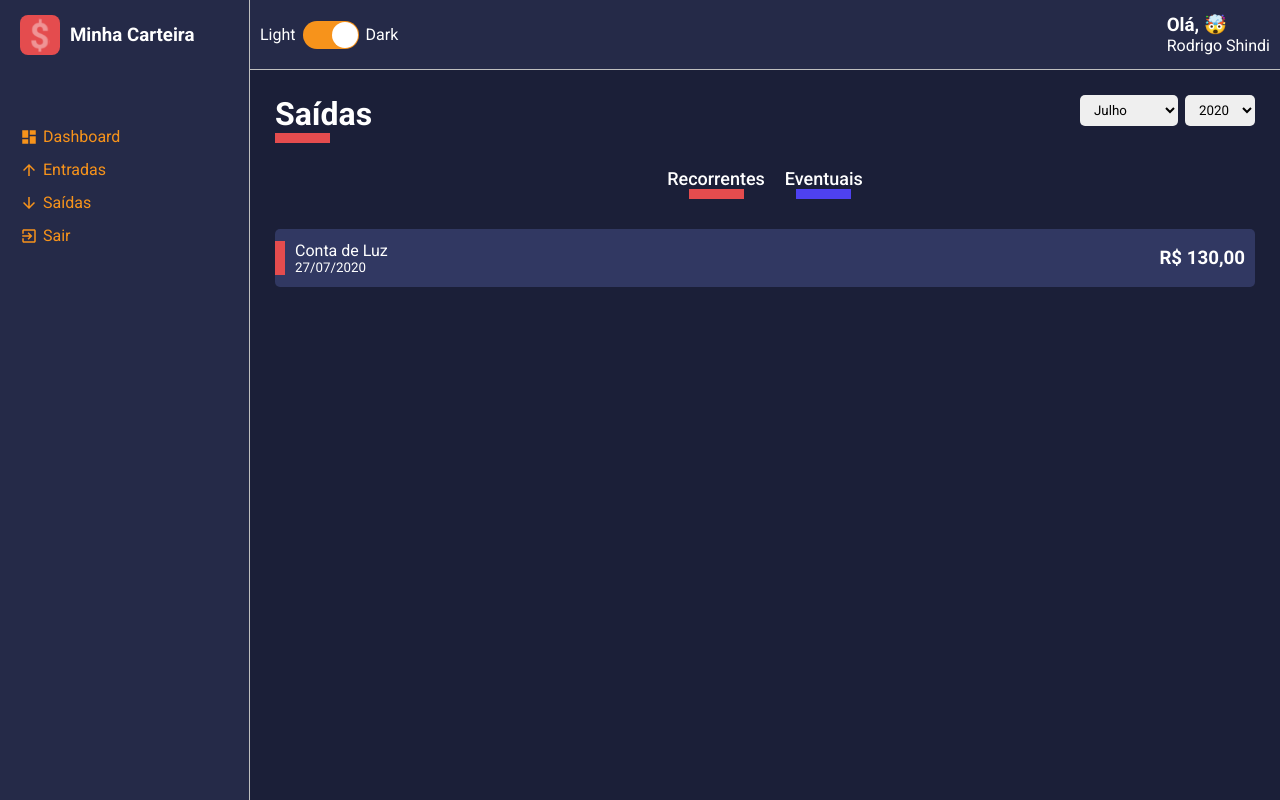
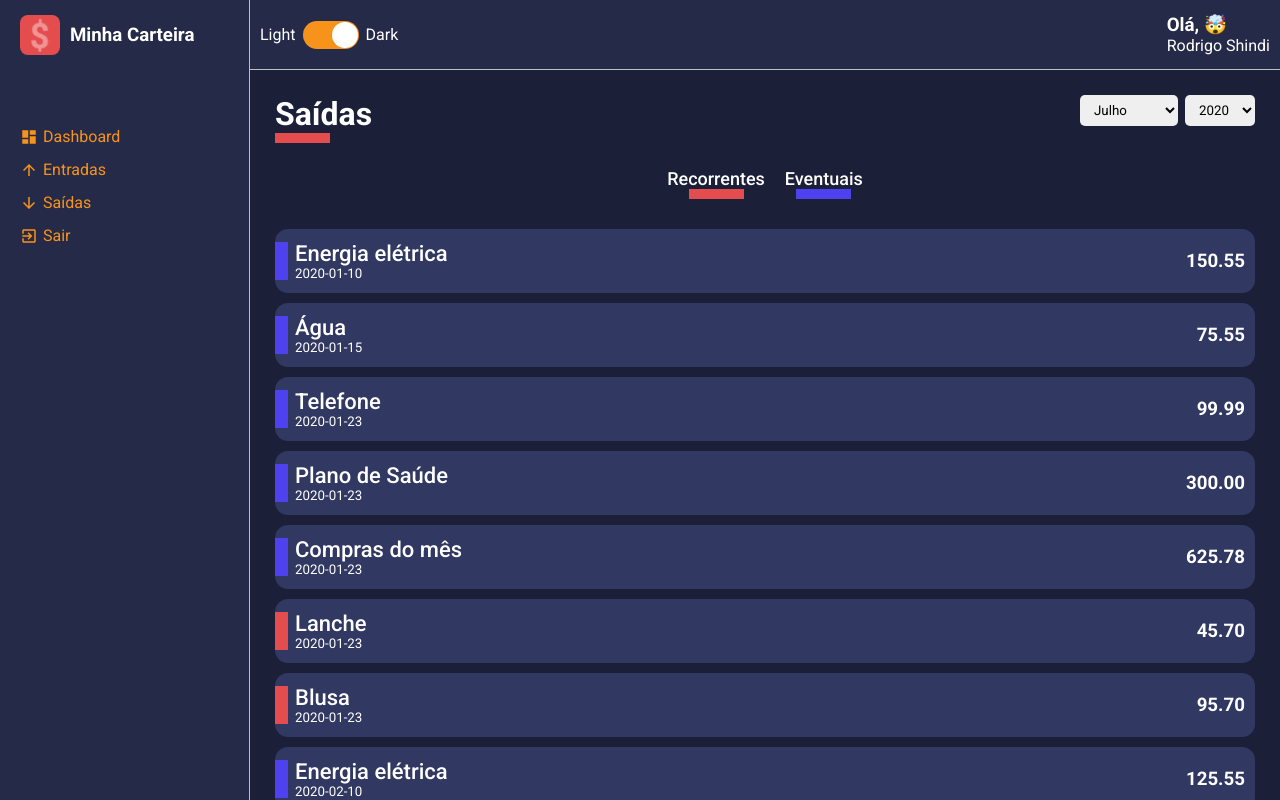
Before and after one commit to shindiogawa/typescript-layout-dashboard, a React (Create React App) app: page /list/1 in a window 1280 px wide. Built offline with nearby package versions, Linux system fonts and the light colour scheme.

Commit message:
Added dynamic list

```diff
--- a/src/components/HistoryFinanceCard/styles.ts
+++ b/src/components/HistoryFinanceCard/styles.ts
@@ -6,7 +6,7 @@
 export const Container = styled.li`
   background-color: ${props => props.theme.colors.tertiary};
   list-style: none;
-  border-radius: 5px;
+  border-radius: 13px;
 
   margin: 10px 0;
   padding: 12px 10px;
@@ -30,9 +30,14 @@
     justify-content: space-between;
     padding-left: 10px;
   }
+
+  > div span {
+    font-size: 22px;
+    font-weight: 500;
+  }
 `
 export const Tag = styled.div<ITagProps>`
-  width: 10px;
+  width: 13px;
   height: 60%;
 
   background-color: ${props => props.color};
--- a/src/pages/List/index.tsx
+++ b/src/pages/List/index.tsx
@@ -1,8 +1,9 @@
-import React, { useMemo } from 'react'
+import React, { useMemo, useState, useEffect } from 'react'
 import ContentHeader from '../../components/ContentHeader'
 import HistoryFinanceCard from '../../components/HistoryFinanceCard'
 import SelectInput from '../../components/SelectInput'
-
+import gains from '../../repositories/gains'
+import expenses from '../../repositories/expenses'
 import { Container, Content, Filters } from './styles'
 
 interface IRouteParams {
@@ -13,7 +14,18 @@
   }
 }
 
+interface IData {
+  id: string
+  description: string
+  amountFormatted: string
+  frequency: string
+  dataFormatted: string
+  tagColor: string
+}
+
 const List: React.FC<IRouteParams> = ({ match }) => {
+  const [data, setData] = useState<IData[]>([])
+
   const { type } = match.params
   const title = useMemo(() => {
     return type === 'entry-balance' ? 'Entradas' : 'Saídas'
@@ -22,6 +34,11 @@
   const lineColor = useMemo(() => {
     return type === 'entry-balance' ? '#F7931B' : '#E44C4E'
   }, [type])
+
+  const listData = useMemo(() => {
+    return type === 'entry-balance' ? gains : expenses
+  }, [type])
+
   const months = [
     { value: 7, label: 'Julho' },
     { value: 8, label: 'Agosto' },
@@ -33,6 +50,20 @@
     { value: 2019, label: 2019 },
     { value: 2018, label: 2018 }
   ]
+
+  useEffect(() => {
+    const response = listData.map(item => {
+      return {
+        id: String(Math.random() * data.length),
+        description: item.description,
+        amountFormatted: item.amount,
+        frequency: item.frequency,
+        dataFormatted: item.date,
+        tagColor: item.frequency === 'recorrente' ? '#4e41f0' : '#e44c4e'
+      }
+    })
+    setData(response)
+  }, [])
 
   return (
     <Container>
@@ -51,12 +82,15 @@
       </Filters>
 
       <Content>
-        <HistoryFinanceCard
-          tagColor="#E44C4E"
-          title="Conta de Luz"
-          subtitle="27/07/2020"
-          amount="R$ 130,00"
-        />
+        {data.map(item => (
+          <HistoryFinanceCard
+            key={item.id}
+            tagColor={item.tagColor}
+            title={item.description}
+            subtitle={item.dataFormatted}
+            amount={item.amountFormatted}
+          />
+        ))}
       </Content>
     </Container>
   )
--- /dev/null
+++ b/src/repositories/expenses.ts
@@ -0,0 +1,345 @@
+export default [
+  {
+    description: 'Energia elétrica',
+    amount: '150.55',
+    type: 'saída',
+    frequency: 'recorrente',
+    date: '2020-01-10'
+  },
+  {
+    description: 'Água',
+    amount: '75.55',
+    type: 'saída',
+    frequency: 'recorrente',
+    date: '2020-01-15'
+  },
+  {
+    description: 'Telefone',
+    amount: '99.99',
+    type: 'saída',
+    frequency: 'recorrente',
+    date: '2020-01-23'
+  },
+  {
+    description: 'Plano de Saúde',
+    amount: '300.00',
+    type: 'saída',
+    frequency: 'recorrente',
+    date: '2020-01-23'
+  },
+  {
+    description: 'Compras do mês',
+    amount: '625.78',
+    type: 'saída',
+    frequency: 'recorrente',
+    date: '2020-01-23'
+  },
+  {
+    description: 'Lanche',
+    amount: '45.70',
+    type: 'saída',
+    frequency: 'eventual',
+    date: '2020-01-23'
+  },
+  {
+    description: 'Blusa',
+    amount: '95.70',
+    type: 'saída',
+    frequency: 'eventual',
+    date: '2020-01-23'
+  },
+  {
+    description: 'Energia elétrica',
+    amount: '125.55',
+    type: 'saída',
+    frequency: 'recorrente',
+    date: '2020-02-10'
+  },
+  {
+    description: 'Água',
+    amount: '90.15',
+    type: 'saída',
+    frequency: 'recorrente',
+    date: '2020-02-15'
+  },
+  {
+    description: 'Telefone',
+    amount: '99.99',
+    type: 'saída',
+    frequency: 'recorrente',
+    date: '2020-02-23'
+  },
+  {
+    description: 'Plano de Saúde',
+    amount: '300.00',
+    type: 'saída',
+    frequency: 'recorrente',
+    date: '2020-02-23'
+  },
+  {
+    description: 'Compras do mês',
+    amount: '540.00',
+    type: 'saída',
+    frequency: 'recorrente',
+    date: '2020-02-25'
+  },
+  {
+    description: 'Parcela do Celular 1/5',
+    amount: '150.99',
+    type: 'saída',
+    frequency: 'eventual',
+    date: '2020-02-26'
+  },
+  {
+    description: 'Cinema',
+    amount: '45.00',
+    type: 'saída',
+    frequency: 'eventual',
+    date: '2020-02-23'
+  },
+  {
+    description: 'Energia elétrica',
+    amount: '97.00',
+    type: 'saída',
+    frequency: 'recorrente',
+    date: '2020-03-10'
+  },
+  {
+    description: 'Água',
+    amount: '100.10',
+    type: 'saída',
+    frequency: 'recorrente',
+    date: '2020-03-15'
+  },
+  {
+    description: 'Telefone',
+    amount: '99.99',
+    type: 'saída',
+    frequency: 'recorrente',
+    date: '2020-03-23'
+  },
+  {
+    description: 'Plano de Saúde',
+    amount: '300.00',
+    type: 'saída',
+    frequency: 'recorrente',
+    date: '2020-03-23'
+  },
+  {
+    description: 'Compras do mês',
+    amount: '800.50',
+    type: 'saída',
+    frequency: 'recorrente',
+    date: '2020-03-17'
+  },
+  {
+    description: 'Parcela do Celular 2/5',
+    amount: '150.99',
+    type: 'saída',
+    frequency: 'eventual',
+    date: '2020-03-18'
+  },
+  {
+    description: 'Troca de Oléo do carro',
+    amount: '90.00',
+    type: 'saída',
+    frequency: 'eventual',
+    date: '2020-03-23'
+  },
+  {
+    description: 'Energia elétrica',
+    amount: '75.99',
+    type: 'saída',
+    frequency: 'recorrente',
+    date: '2020-04-10'
+  },
+  {
+    description: 'Água',
+    amount: '80.33',
+    type: 'saída',
+    frequency: 'recorrente',
+    date: '2020-04-15'
+  },
+  {
+    description: 'Telefone',
+    amount: '99.99',
+    type: 'saída',
+    frequency: 'recorrente',
+    date: '2020-04-23'
+  },
+  {
+    description: 'Plano de Saúde',
+    amount: '300.00',
+    type: 'saída',
+    frequency: 'recorrente',
+    date: '2020-04-23'
+  },
+  {
+    description: 'Compras do mês',
+    amount: '600.00',
+    type: 'saída',
+    frequency: 'recorrente',
+    date: '2020-04-25'
+  },
+  {
+    description: 'Parcela do Celular 3/5',
+    amount: '150.99',
+    type: 'saída',
+    frequency: 'eventual',
+    date: '2020-04-26'
+  },
+  {
+    description: 'Ebook de React Js',
+    amount: '85.95',
+    type: 'saída',
+    frequency: 'eventual',
+    date: '2020-04-13'
+  },
+  {
+    description: 'Energia elétrica',
+    amount: '125.55',
+    type: 'saída',
+    frequency: 'recorrente',
+    date: '2020-05-10'
+  },
+  {
+    description: 'Água',
+    amount: '90.15',
+    type: 'saída',
+    frequency: 'recorrente',
+    date: '2020-05-15'
+  },
+  {
+    description: 'Telefone',
+    amount: '99.99',
+    type: 'saída',
+    frequency: 'recorrente',
+    date: '2020-05-23'
+  },
+  {
+    description: 'Plano de Saúde',
+    amount: '300.00',
+    type: 'saída',
+    frequency: 'recorrente',
+    date: '2020-05-23'
+  },
+  {
+    description: 'Compras do mês',
+    amount: '540.00',
+    type: 'saída',
+    frequency: 'recorrente',
+    date: '2020-05-25'
+  },
+  {
+    description: 'Parcela do Celular 4/5',
+    amount: '150.99',
+    type: 'saída',
+    frequency: 'eventual',
+    date: '2020-05-26'
+  },
+  {
+    description: 'Blusa Iron Man',
+    amount: '150.00',
+    type: 'saída',
+    frequency: 'eventual',
+    date: '2020-01-23'
+  },
+  {
+    description: 'Energia elétrica',
+    amount: '200.00',
+    type: 'saída',
+    frequency: 'recorrente',
+    date: '2020-06-10'
+  },
+  {
+    description: 'Água',
+    amount: '150.00',
+    type: 'saída',
+    frequency: 'recorrente',
+    date: '2020-06-15'
+  },
+  {
+    description: 'Telefone',
+    amount: '99.99',
+    type: 'saída',
+    frequency: 'recorrente',
+    date: '2020-06-23'
+  },
+  {
+    description: 'Plano de Saúde',
+    amount: '300.00',
+    type: 'saída',
+    frequency: 'recorrente',
+    date: '2020-06-23'
+  },
+  {
+    description: 'Compras do mês',
+    amount: '559.15',
+    type: 'saída',
+    frequency: 'recorrente',
+    date: '2020-06-25'
+  },
+  {
+    description: 'Parcela do Celular 5/5',
+    amount: '150.99',
+    type: 'saída',
+    frequency: 'eventual',
+    date: '2020-06-26'
+  },
+  {
+    description: 'Perfume',
+    amount: '250.00',
+    type: 'saída',
+    frequency: 'eventual',
+    date: '2020-06-21'
+  },
+  {
+    description: 'Energia elétrica',
+    amount: '250.00',
+    type: 'saída',
+    frequency: 'recorrente',
+    date: '2020-07-10'
+  },
+  {
+    description: 'Água',
+    amount: '90.00',
+    type: 'saída',
+    frequency: 'recorrente',
+    date: '2020-07-15'
+  },
+  {
+    description: 'Telefone',
+    amount: '99.99',
+    type: 'saída',
+    frequency: 'recorrente',
+    date: '2020-07-23'
+  },
+  {
+    description: 'Plano de Saúde',
+    amount: '300.00',
+    type: 'saída',
+    frequency: 'recorrente',
+    date: '2020-07-23'
+  },
+  {
+    description: 'Compras do mês',
+    amount: '700.00',
+    type: 'saída',
+    frequency: 'recorrente',
+    date: '2020-07-25'
+  },
+  {
+    description: 'Cafeteira',
+    amount: '250.00',
+    type: 'saída',
+    frequency: 'eventual',
+    date: '2020-07-26'
+  },
+  {
+    description: 'Pizza',
+    amount: '60.00',
+    type: 'saída',
+    frequency: 'eventual',
+    date: '2020-07-19'
+  }
+]
--- /dev/null
+++ b/src/repositories/gains.ts
@@ -0,0 +1,72 @@
+export default [
+  {
+    description: 'Salário',
+    amount: '1300.52',
+    type: 'entrada',
+    frequency: 'recorrente',
+    date: '2020-01-10'
+  },
+  {
+    description: 'Freela',
+    amount: '150.13',
+    type: 'entrada',
+    frequency: 'eventual',
+    date: '2020-01-17'
+  },
+  {
+    description: 'Salário',
+    amount: '2500.23',
+    type: 'entrada',
+    frequency: 'recorrente',
+    date: '2020-02-10'
+  },
+  {
+    description: 'Freela site',
+    amount: '900.23',
+    type: 'entrada',
+    frequency: 'eventual',
+    date: '2020-02-21'
+  },
+  {
+    description: 'Freela app',
+    amount: '950.92',
+    type: 'entrada',
+    frequency: 'eventual',
+    date: '2020-02-23'
+  },
+  {
+    description: 'Salário',
+    amount: '2500.25',
+    type: 'entrada',
+    frequency: 'recorrente',
+    date: '2020-03-10'
+  },
+  {
+    description: 'Salário',
+    amount: '2500.18',
+    type: 'entrada',
+    frequency: 'recorrente',
+    date: '2020-04-10'
+  },
+  {
+    description: 'Salário',
+    amount: '2500.15',
+    type: 'entrada',
+    frequency: 'recorrente',
+    date: '2020-05-10'
+  },
+  {
+    description: 'Salário',
+    amount: '2500.12',
+    type: 'entrada',
+    frequency: 'recorrente',
+    date: '2020-06-10'
+  },
+  {
+    description: 'Salário',
+    amount: '2500.00',
+    type: 'entrada',
+    frequency: 'recorrente',
+    date: '2020-07-10'
+  }
+]
```
